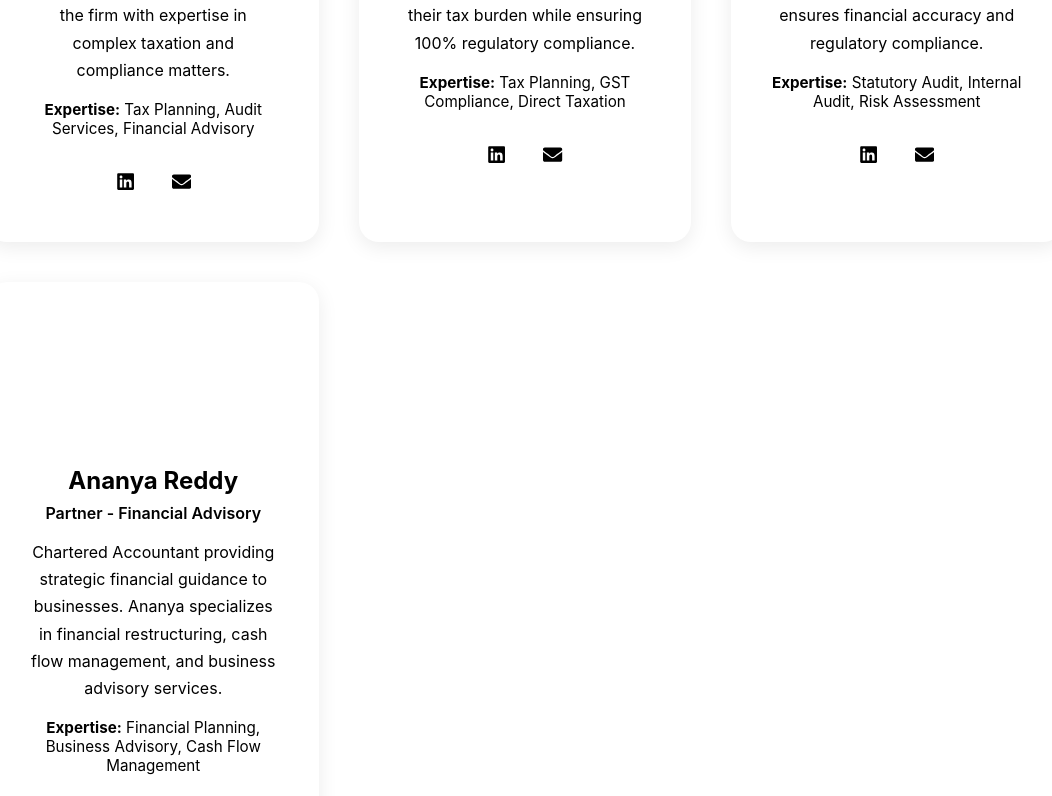
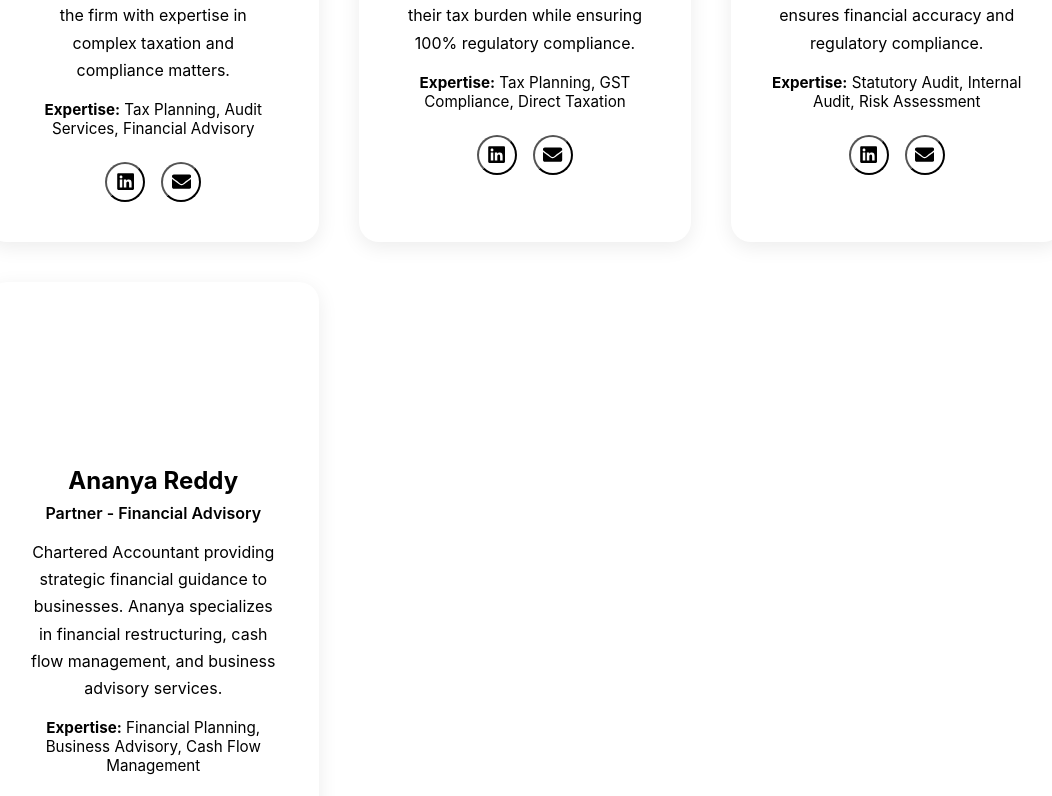
Before and after one commit to octaleadsprivatelimited-cloud/beyondaudit, a React (Create React App) app in the folder frontend/: page /team in a window 1280 px wide. Shown: the part 1144-1940 px from the top of the page, without its empty margins (115-1167 px from the left). Built offline with nearby package versions, Linux system fonts and the light colour scheme.

Commit message:
Fix deployment errors: Add cross-env dependency, fix vercel.json config, resolve ESLint warnings

```diff
--- a/frontend/src/components/Navbar.js
+++ b/frontend/src/components/Navbar.js
@@ -1,6 +1,6 @@
 import React, { useState, useEffect } from 'react';
 import { Link, useLocation } from 'react-router-dom';
-import { FaTimes, FaChevronDown, FaPhone, FaEnvelope } from 'react-icons/fa';
+import { FaChevronDown, FaPhone, FaEnvelope } from 'react-icons/fa';
 import { motion, AnimatePresence } from 'framer-motion';
 import './Navbar.css';
 
--- a/frontend/src/pages/Careers.js
+++ b/frontend/src/pages/Careers.js
@@ -1,5 +1,5 @@
 import React, { useState } from 'react';
-import { FaBriefcase, FaMapMarkerAlt, FaClock } from 'react-icons/fa';
+import { FaMapMarkerAlt, FaClock } from 'react-icons/fa';
 import './Careers.css';
 
 const Careers = () => {
--- a/frontend/src/pages/Contact.js
+++ b/frontend/src/pages/Contact.js
@@ -23,7 +23,7 @@ const Contact = () => {
     setStatus('sending');
 
     try {
-      const response = await axios.post('http://localhost:5000/api/contact', formData);
+      await axios.post('http://localhost:5000/api/contact', formData);
       setStatus('success');
       setFormData({ name: '', email: '', phone: '', company: '', service: '', message: '' });
       setTimeout(() => setStatus(''), 5000);
--- a/frontend/src/pages/Team.js
+++ b/frontend/src/pages/Team.js
@@ -80,8 +80,8 @@ const Team = () => {
               <p className="member-bio">{leader.bio}</p>
               <p className="member-expertise"><strong>Expertise:</strong> {leader.expertise}</p>
               <div className="member-social">
-                <a href="#" className="social-btn"><FaLinkedin /></a>
-                <a href="#" className="social-btn"><FaEnvelope /></a>
+                <button className="social-btn" aria-label="LinkedIn"><FaLinkedin /></button>
+                <button className="social-btn" aria-label="Email"><FaEnvelope /></button>
               </div>
             </div>
           ))}
```
Also changed, not shown: 2 other files (tests, documents, lock files or other folders).
